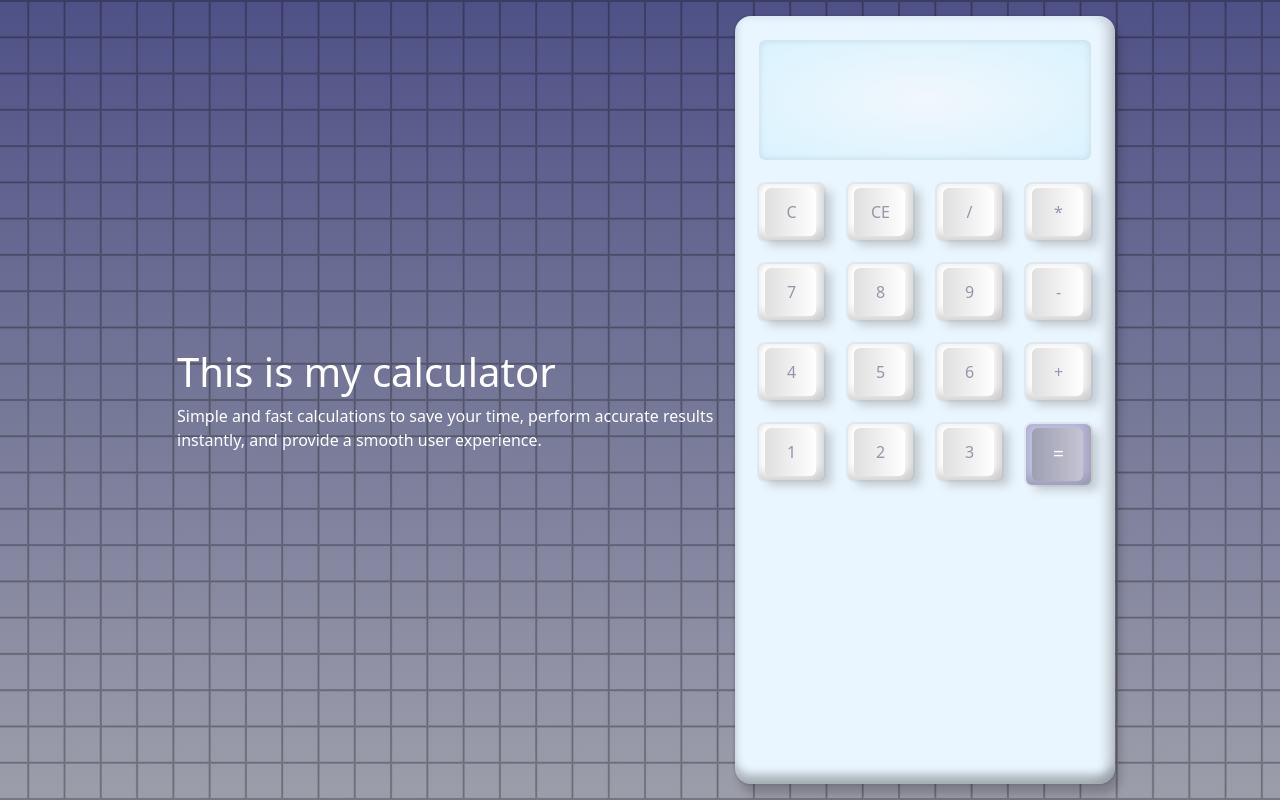
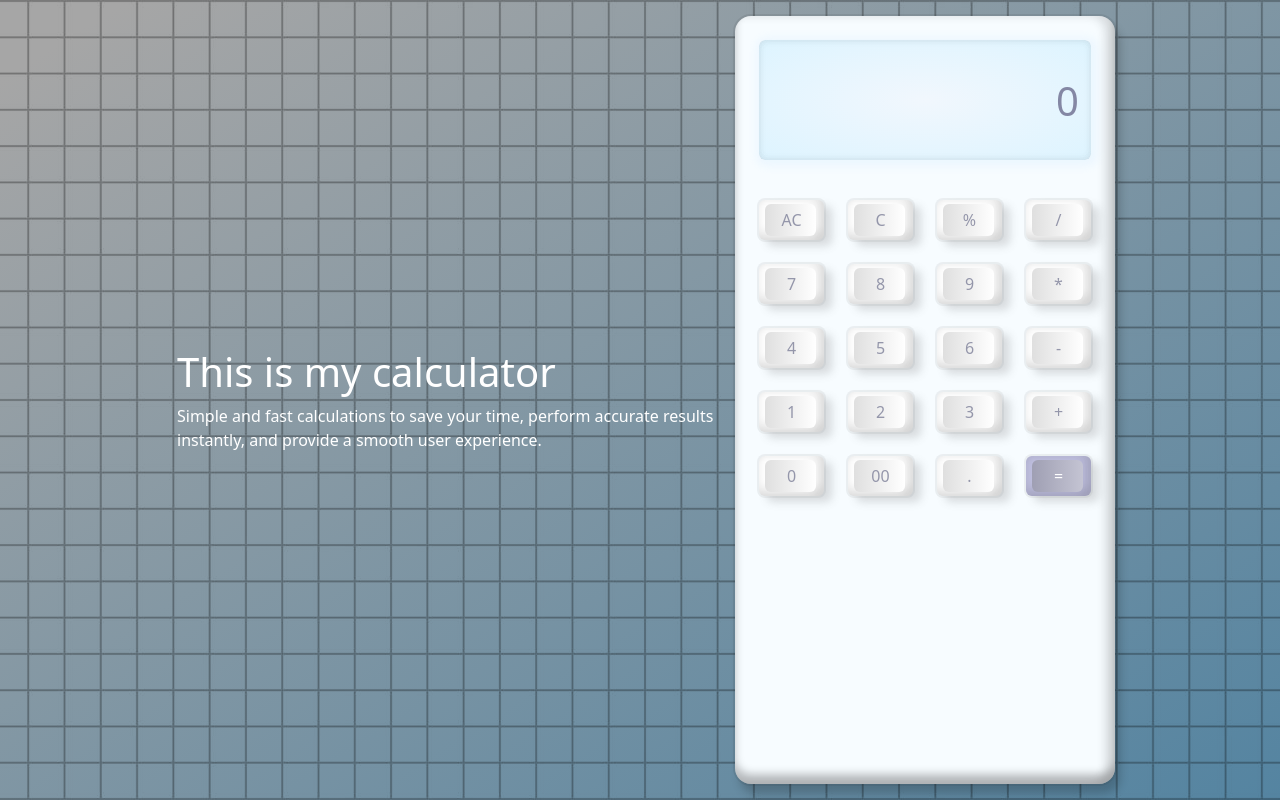
Before and after one commit to Gladsomeguru/Time-calculator, a React (Create React App) app in the folder calculator/: page / in a window 1280 px wide. Built offline with nearby package versions, Linux system fonts and the light colour scheme.

Commit message:
added keyvalues

```diff
--- a/calculator/src/Calculator.js
+++ b/calculator/src/Calculator.js
@@ -1,4 +1,24 @@
+import { useState } from "react";
+
+const buttons = [
+    "AC", "C", "%", "/",
+    "7", "8", "9", "*",
+    "4", "5", "6", "-",
+    "1", "2", "3","+", "0", "00", "."
+];
+
+
 function Calculator() {
+    const [num, setNum] = useState("0");
+    const onHandler = (value) => {
+        if (value === "AC") {
+            setNum("0");
+        }else if(value === "C"){
+            setNum(()=>num.slice(0,-1)||"0")
+        } else {
+            setNum(() => (num != '0' ? num + value : value));
+        }
+    }
     return (
         <div className="container">
             <div className="row justify-content-center min-vh-100">
@@ -8,65 +28,30 @@ function Calculator() {
                         Simple and fast calculations to save your time, perform accurate results instantly, and provide a smooth user experience.
                     </span>
                 </div>
-                <div className="calculator col-md-4 rounded-4 my-auto">
+                <div className="calculator col-md-4 col-10 rounded-4 my-auto">
                     <div className="container-fluid">
                         <div className="row justify-content-center g-4 h-100">
-                            <div className="col-12 pt-4 mt-0">
+                            <div className="col-12 pt-4 mt-0 mb-3">
                                 <form>
                                     <div class="form-group px-0">
                                         <label for="output"></label>
                                         <input type="text"
-                                            class="form-control fs-1 output-box text-end" name="output" id="" aria-describedby="helpId" placeholder="" />
+                                            class="form-control fs-1 output-box text-end" name="output" id="output" aria-describedby="helpId" value={num} readOnly/>
                                     </div>
                                 </form>
                             </div>
+                            {
+                                buttons.map((value, index) => {
+                                    return (
+                                        <div className="col-3 rounded-3" key={index}>
+                                            <button className="calc-button rounded-2 fs-6 p-2 fw-medium w-100"
+                                                onClick={() => onHandler(value)}><span>{value}</span></button>
+                                        </div>
+                                    )
+                                })
+                            }
                             <div className="col-3 rounded-3">
-                                <button className="calc-button rounded-2 fs-6 p-3 fw-medium w-100"><span>C</span></button>
-                            </div>
-                            <div className="col-3 rounded-3">
-                                <button className="calc-button rounded-2 fs-6 p-3 fw-medium w-100"><span>CE</span></button>
-                            </div>
-                            <div className="col-3 rounded-3">
-                                <button className="calc-button rounded-2 fs-6 p-3 fw-medium w-100"><span>/</span></button>
-                            </div>
-                            <div className="col-3 rounded-3">
-                                <button className="calc-button rounded-2 fs-6 p-3 fw-medium w-100"><span>*</span></button>
-                            </div>
-                            <div className="col-3 rounded-3">
-                                <button className="calc-button rounded-2 fs-6 p-3 fw-medium w-100"><span>7</span></button>
-                            </div>
-                            <div className="col-3 rounded-3">
-                                <button className="calc-button rounded-2 fs-6 p-3 fw-medium w-100"><span>8</span></button>
-                            </div>
-                            <div className="col-3 rounded-3">
-                                <button className="calc-button rounded-2 fs-6 p-3 fw-medium w-100"><span>9</span></button>
-                            </div>
-                            <div className="col-3 rounded-3">
-                                <button className="calc-button rounded-2 fs-6 p-3 fw-medium w-100"><span>-</span></button>
-                            </div>
-                            <div className="col-3 rounded-3">
-                                <button className="calc-button rounded-2 fs-6 p-3 fw-medium w-100"><span>4</span></button>
-                            </div>
-                            <div className="col-3 rounded-3">
-                                <button className="calc-button rounded-2 fs-6 p-3 fw-medium w-100"><span>5</span></button>
-                            </div>
-                            <div className="col-3 rounded-3">
-                                <button className="calc-button rounded-2 fs-6 p-3 fw-medium w-100"><span>6</span></button>
-                            </div>
-                            <div className="col-3 rounded-3">
-                                <button className="calc-button rounded-2 fs-6 p-3 fw-medium w-100"><span>+</span></button>
-                            </div>
-                            <div className="col-3 rounded-3">
-                                <button className="calc-button rounded-2 fs-6 p-3 fw-medium w-100"><span>1</span></button>
-                            </div>
-                            <div className="col-3 rounded-3">
-                                <button className="calc-button rounded-2 fs-6 p-3 fw-medium w-100"><span>2</span></button>
-                            </div>
-                            <div className="col-3 rounded-3">
-                                <button className="calc-button rounded-2 fs-6 p-3 fw-medium w-100"><span>3</span></button>
-                            </div>
-                            <div className="col-3 rounded-3">
-                                <button className="calc-button equal rounded-2 p-3 fw-medium w-100"><span>=</span></button>
+                                <button className="calc-button equal rounded-2 p-2 fs-6 fw-medium w-100"><span>=</span></button>
                             </div>
                         </div>
                     </div>
--- a/calculator/src/index.css
+++ b/calculator/src/index.css
@@ -5,7 +5,7 @@ body {
     sans-serif;
   -webkit-font-smoothing: antialiased;
   -moz-osx-font-smoothing: grayscale;
-  background-image: url("./assets/grids.png"), linear-gradient(rgb(78, 81, 134), rgb(157, 158, 171));
+  background-image: url("./assets/grids.png"), linear-gradient(to bottom right, #a6a6a6 5%, #5484a1);
   background-repeat: repeat, no-repeat;
   background-blend-mode: multiply;
   overflow: hidden;
@@ -20,18 +20,18 @@ code {
 
 .calculator {
   height: calc(100vh - 32px);
-  background: rgb(234, 246, 255);
+  background: rgb(247, 252, 255);
   box-shadow: inset -10px 0px 8px rgba(50, 49, 49, 0.15),
     inset 0px -10px 8px rgba(1, 1, 1, 0.255), 0 0 0 2px rgba(39, 39, 39, 0.086),
     5px 10px 10px rgba(0, 0, 0, 0.197) !important;
-  animation: flyin 1.2s cubic-bezier(.68, -0.33, .27, 1.3) forwards;
+  animation: flyin 1s cubic-bezier(.68, -0.33, .27, 1.3) forwards;
 }
 
 .output-box {
-  background: radial-gradient(#f1f7fd, #d9f3ff);
+  background: radial-gradient(#f1f7fd, #ddf4ff);
   box-shadow: inset -2px 0px 6px rgba(122, 122, 122, 0.05),
     inset 0px -2px 6px rgba(115, 115, 115, 0.05), inset 0px 2px 6px rgba(121, 121, 121, 0.05),
-    inset 2px 0px 6px rgba(112, 112, 112, 0.05) !important;
+    inset 2px 0px 6px rgba(112, 112, 112, 0.05), 2px 2px 8px 4px rgba(212, 237, 255, 0.321) !important;
   height: 120px;
   border: none !important;
   color: #8487a4 !important;
@@ -39,8 +39,8 @@ code {
 
 .calc-button {
   box-shadow: inset -8px 0px 8px rgba(50, 49, 49, 0.111),
-    inset 0px -8px 8px rgba(1, 1, 1, 0.116), 0 0 0 2px rgba(124, 124, 124, 0.11),
-    8px 6px 8px rgba(95, 95, 95, 0.264) !important;
+    inset 0px -8px 8px rgba(1, 1, 1, 0.085), 0 0 0 2px rgba(124, 124, 124, 0.11),
+    8px 6px 8px rgba(95, 95, 95, 0.203) !important;
   border: none;
   background-color: white;
   position: relative;
@@ -86,7 +86,6 @@ code {
 
 .calc-button.equal span {
   color: white;
-  font-size: larger !important;
 }
 
 @keyframes flyin {
```
Also changed, not shown: calculator/src/assets/grids2.jpg (added).
